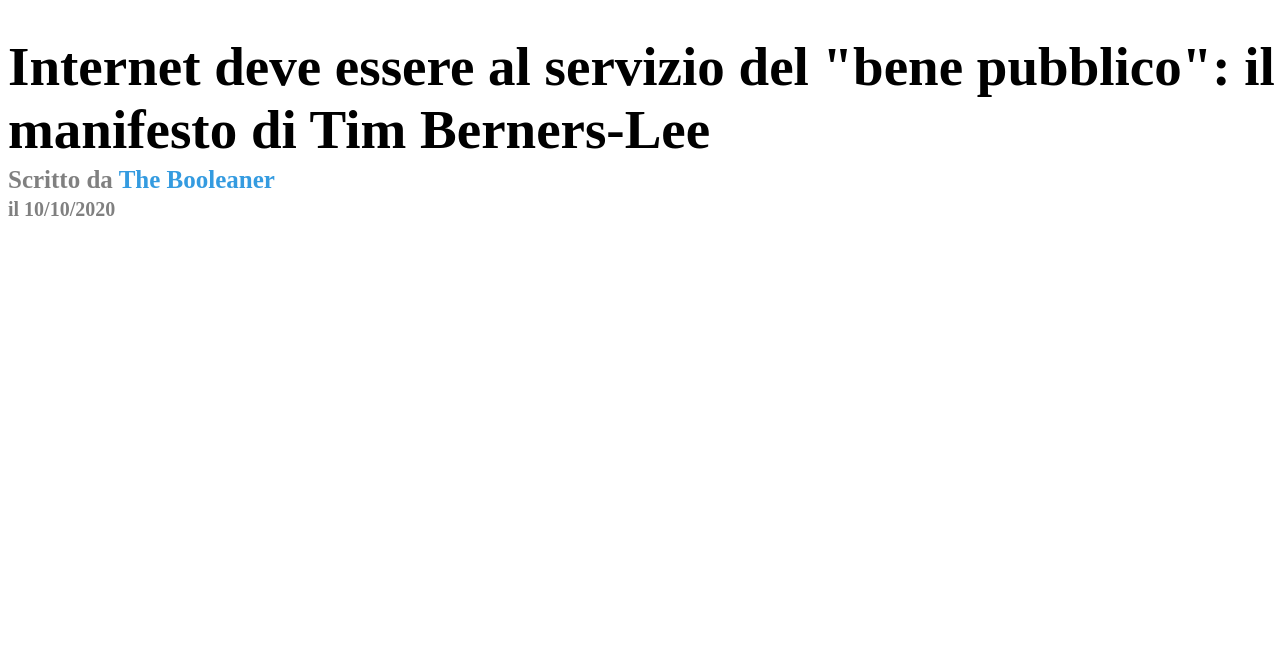
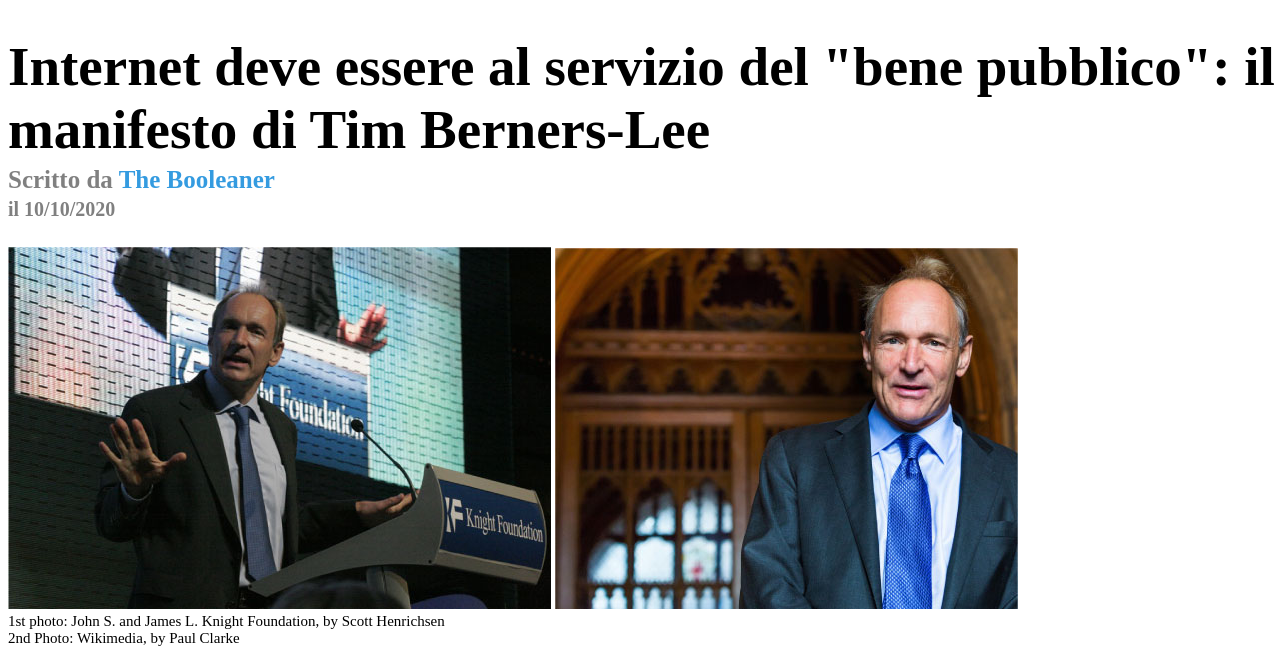
Before and after one commit to stefanofilippini/html-css-booleaner, a plain HTML site: page index.html in a window 1280 px wide. Shown: the part 190-852 px from the top of the page. Before the commit the page ends 800 px from the top, so only its background shows below. Drawn offline with Linux system fonts and the light colour scheme.

Commit message:
added photos

```diff
--- a/Style.css
+++ b/Style.css
@@ -26,6 +26,7 @@
     font-weight: bold;
     margin: 0px;
     color: grey;
+    padding-bottom: 25px;
 }
 
 .author {
@@ -35,3 +36,8 @@
 .data {
     font-size: 20px;
 }
+
+.photo-description {
+    font-size: 15px;
+    margin-top: 0px;
+}
--- a/index.html
+++ b/index.html
@@ -20,6 +20,7 @@
 
         <!-- main site -->
         <main>
+            <!-- Title -->
             <div>
                 <h1>
                     Internet deve essere al servizio del "bene pubblico": il manifesto di Tim Berners-Lee
@@ -31,6 +32,16 @@
                 </p>
 
             </div>
+
+            <!-- images -->
+            <div class="images">
+                <img src="./img/img/tim-1.jpg" alt="">
+                <img src="./img/img/tim-2.jpg" alt="">
+                <p class="photo-description">
+                    1st photo: John S. and James L. Knight Foundation, by Scott Henrichsen <br>
+                    2nd Photo: Wikimedia, by Paul Clarke
+                </p>
+            </div>
         </main>
 
         <!-- footer ? -->
```
